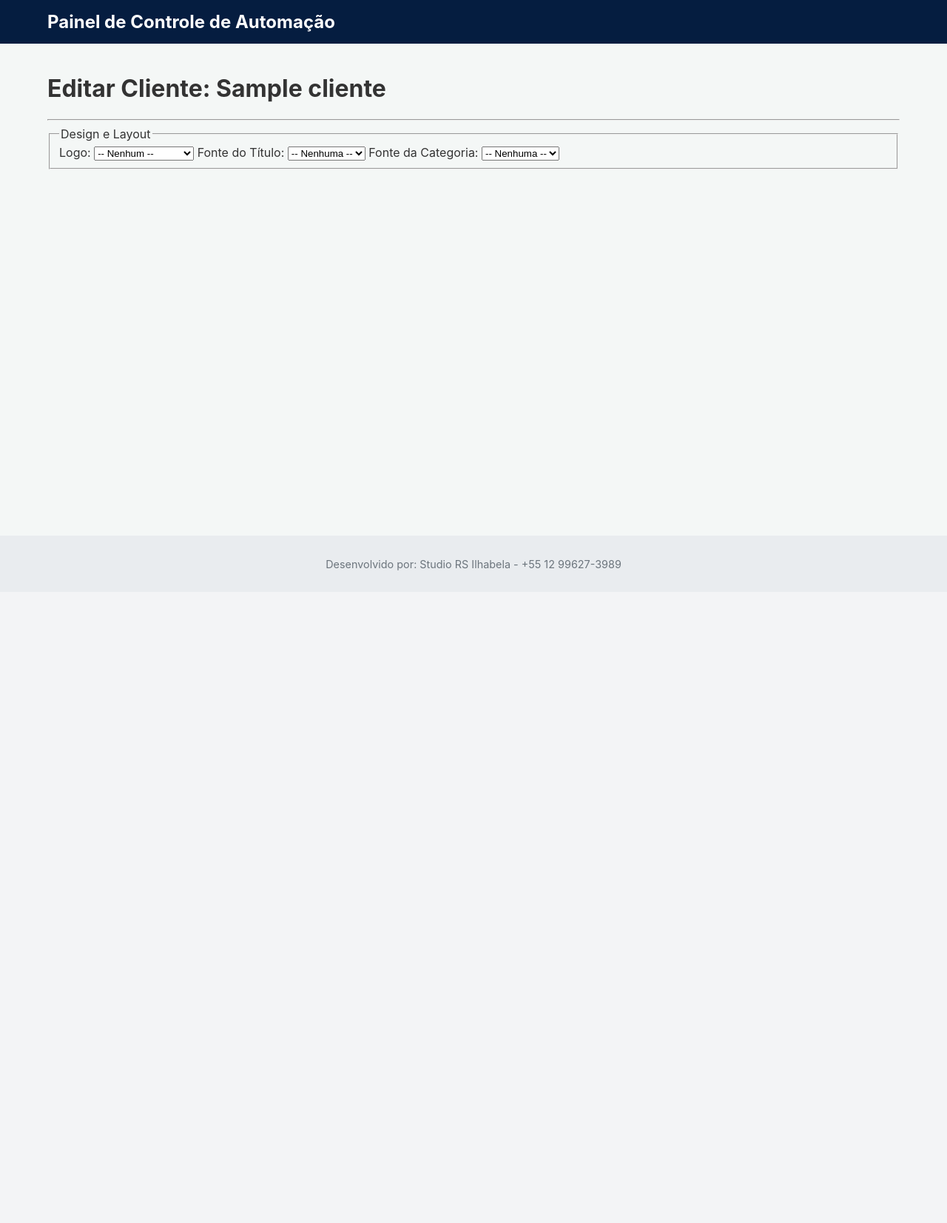
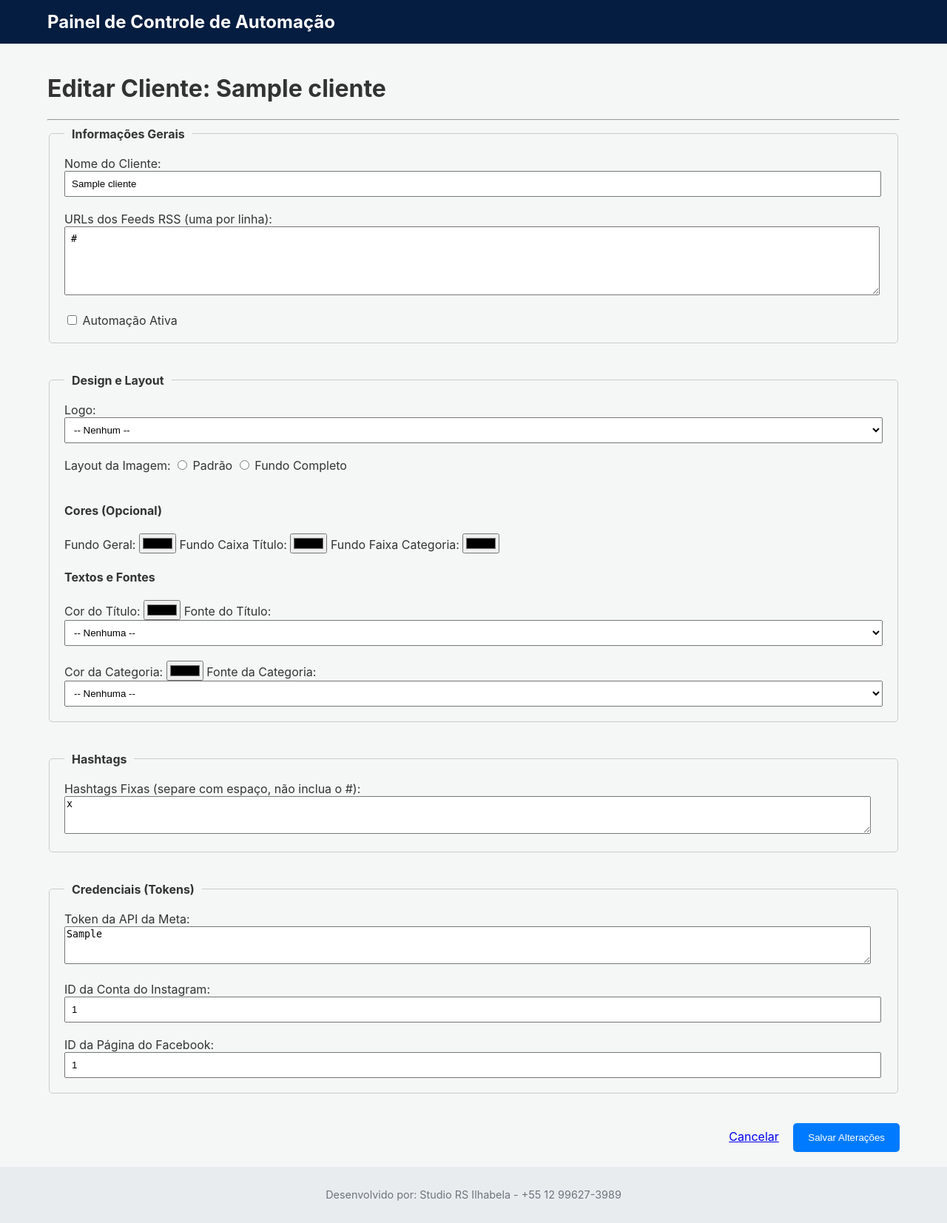
Before and after one commit to automacaoricardo33/rs-autoposter-social, a Flask app: template templates/editar_cliente.html in a window 1280 px wide. Shown: the whole page at 74% size. Before the commit the page ends 771 px from the top, so only its background shows below. Run offline with Flask 3, Linux system fonts and the light colour scheme; the template is opened without the code that fills it: most values are stand-ins (such as "Sample title", 1, 10 or a date in 2020); some libraries are stand-ins or nearby versions.

Commit message:
Update editar_cliente.html

```diff
--- a/templates/editar_cliente.html
+++ b/templates/editar_cliente.html
@@ -2,40 +2,87 @@
 {% block content %}
   <h1>Editar Cliente: {{ cliente['nome_cliente'] }}</h1>
   <hr>
-  <form method="post">
-    <fieldset>
-        <legend>Design e Layout</legend>
+  <form method="post" style="display: flex; flex-direction: column; gap: 20px;">
+
+    <fieldset style="border: 1px solid #ccc; padding: 20px; border-radius: 5px; margin-bottom: 20px;">
+        <legend style="font-weight: bold; padding: 0 10px;">Informações Gerais</legend>
+        <label for="nome_cliente">Nome do Cliente:</label>
+        <input type="text" name="nome_cliente" id="nome_cliente" required value="{{ cliente.nome_cliente }}" style="width: 98%; padding: 8px;">
+        <br><br>
+        <label for="rss_urls">URLs dos Feeds RSS (uma por linha):</label>
+        <textarea name="rss_urls" id="rss_urls" required rows="5" style="width: 98%; padding: 8px;">{{ rss_urls_texto }}</textarea>
+        <br><br>
+        <label><input type="checkbox" name="ativo" {% if cliente.ativo == 1 %}checked{% endif %}> Automação Ativa</label>
+    </fieldset>
+
+    <fieldset style="border: 1px solid #ccc; padding: 20px; border-radius: 5px; margin-bottom: 20px;">
+        <legend style="font-weight: bold; padding: 0 10px;">Design e Layout</legend>
 
         <label for="logo_path">Logo:</label>
-        <select name="logo_path" id="logo_path">
+        <select name="logo_path" id="logo_path" style="width: 100%; padding: 8px;">
             <option value="">-- Nenhum --</option>
             {% for imagem in imagens %}
-                <option value="{{ imagem }}" {% if imagem == cliente.logo_path %}selected{% endif %}>
-                    {{ imagem }}
-                </option>
+                <option value="{{ imagem }}" {% if imagem == cliente.logo_path %}selected{% endif %}>{{ imagem }}</option>
             {% endfor %}
         </select>
+        <br><br>
 
+        <label>Layout da Imagem:</label>
+        <label><input type="radio" name="layout_imagem" value="padrão" {% if cliente.layout_imagem == 'padrão' %}checked{% endif %}> Padrão</label>
+        <label><input type="radio" name="layout_imagem" value="fundo_completo" {% if cliente.layout_imagem == 'fundo_completo' %}checked{% endif %}> Fundo Completo</label>
+        <br><br>
+
+        <h4>Cores (Opcional)</h4>
+        <label for="cor_fundo_geral">Fundo Geral:</label>
+        <input type="color" name="cor_fundo_geral" id="cor_fundo_geral" value="{{ cliente.cor_fundo_geral or '#051d40' }}">
+        <label for="cor_caixa_titulo">Fundo Caixa Título:</label>
+        <input type="color" name="cor_caixa_titulo" id="cor_caixa_titulo" value="{{ cliente.cor_caixa_titulo or '' }}">
+        <label for="cor_faixa_categoria">Fundo Faixa Categoria:</label>
+        <input type="color" name="cor_faixa_categoria" id="cor_faixa_categoria" value="{{ cliente.cor_faixa_categoria or '' }}">
+
+        <h4>Textos e Fontes</h4>
+        <label for="cor_texto_titulo">Cor do Título:</label>
+        <input type="color" name="cor_texto_titulo" id="cor_texto_titulo" value="{{ cliente.cor_texto_titulo or '#FFFFFF' }}">
         <label for="fonte_titulo_path">Fonte do Título:</label>
-        <select name="fonte_titulo_path" id="fonte_titulo_path">
+        <select name="fonte_titulo_path" id="fonte_titulo_path" style="width: 100%; padding: 8px;">
             <option value="">-- Nenhuma --</option>
             {% for fonte in fontes %}
-                <option value="{{ fonte }}" {% if fonte == cliente.fonte_titulo_path %}selected{% endif %}>
-                    {{ fonte }}
-                </option>
+                <option value="{{ fonte }}" {% if fonte == cliente.fonte_titulo_path %}selected{% endif %}>{{ fonte }}</option>
             {% endfor %}
         </select>
-
+        <br><br>
+        <label for="cor_texto_categoria">Cor da Categoria:</label>
+        <input type="color" name="cor_texto_categoria" id="cor_texto_categoria" value="{{ cliente.cor_texto_categoria or '#FFD700' }}">
         <label for="fonte_categoria_path">Fonte da Categoria:</label>
-        <select name="fonte_categoria_path" id="fonte_categoria_path">
+        <select name="fonte_categoria_path" id="fonte_categoria_path" style="width: 100%; padding: 8px;">
             <option value="">-- Nenhuma --</option>
             {% for fonte in fontes %}
-                <option value="{{ fonte }}" {% if fonte == cliente.fonte_categoria_path %}selected{% endif %}>
-                    {{ fonte }}
-                </option>
+                <option value="{{ fonte }}" {% if fonte == cliente.fonte_categoria_path %}selected{% endif %}>{{ fonte }}</option>
             {% endfor %}
         </select>
-        </fieldset>
+    </fieldset>
 
-    </form>
+    <fieldset style="border: 1px solid #ccc; padding: 20px; border-radius: 5px; margin-bottom: 20px;">
+        <legend style="font-weight: bold; padding: 0 10px;">Hashtags</legend>
+        <label for="hashtags_fixas">Hashtags Fixas (separe com espaço, não inclua o #):</label>
+        <textarea name="hashtags_fixas" id="hashtags_fixas" rows="3" style="width: 98%;">{{ cliente.hashtags_fixas or '' }}</textarea>
+    </fieldset>
+
+    <fieldset style="border: 1px solid #ccc; padding: 20px; border-radius: 5px; margin-bottom: 20px;">
+        <legend style="font-weight: bold; padding: 0 10px;">Credenciais (Tokens)</legend>
+        <label for="meta_api_token">Token da API da Meta:</label>
+        <textarea name="meta_api_token" id="meta_api_token" rows="3" style="width: 98%;">{{ cliente.meta_api_token or '' }}</textarea>
+        <br><br>
+        <label for="instagram_id">ID da Conta do Instagram:</label>
+        <input type="text" name="instagram_id" id="instagram_id" value="{{ cliente.instagram_id or '' }}" style="width: 98%; padding: 8px;">
+        <br><br>
+        <label for="facebook_page_id">ID da Página do Facebook:</label>
+        <input type="text" name="facebook_page_id" id="facebook_page_id" value="{{ cliente.facebook_page_id or '' }}" style="width: 98%; padding: 8px;">
+    </fieldset>
+
+    <div style="text-align: right;">
+      <a href="/" style="margin-right: 15px;">Cancelar</a>
+      <button type="submit" style="background-color: #007bff; color: white; padding: 12px 20px; border: none; border-radius: 5px; cursor: pointer;">Salvar Alterações</button>
+    </div>
+  </form>
 {% endblock %}
```
